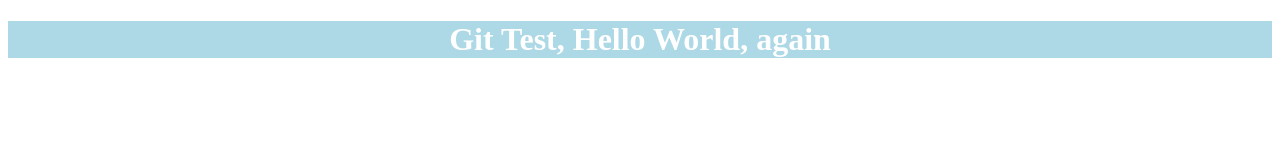
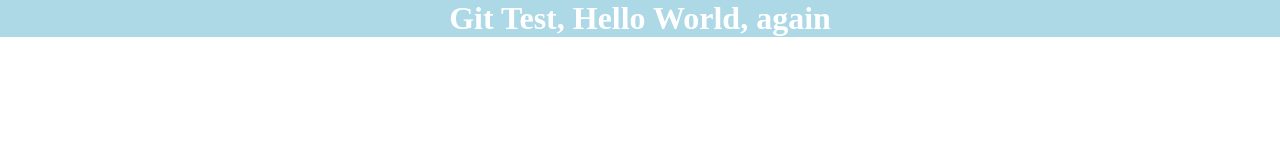
Before and after one commit to JasonLovell/git_test, a plain HTML site: page index.html in a window 1280 px wide. Drawn offline with Linux system fonts and the light colour scheme.

Commit message:
error css

```diff
--- a/css/style.css
+++ b/css/style.css
@@ -1,5 +1,5 @@
 * {
-    margin+ 0;
+    margin: 0;
     padding: 0;
     box-sizing: border-box;
 }
```
